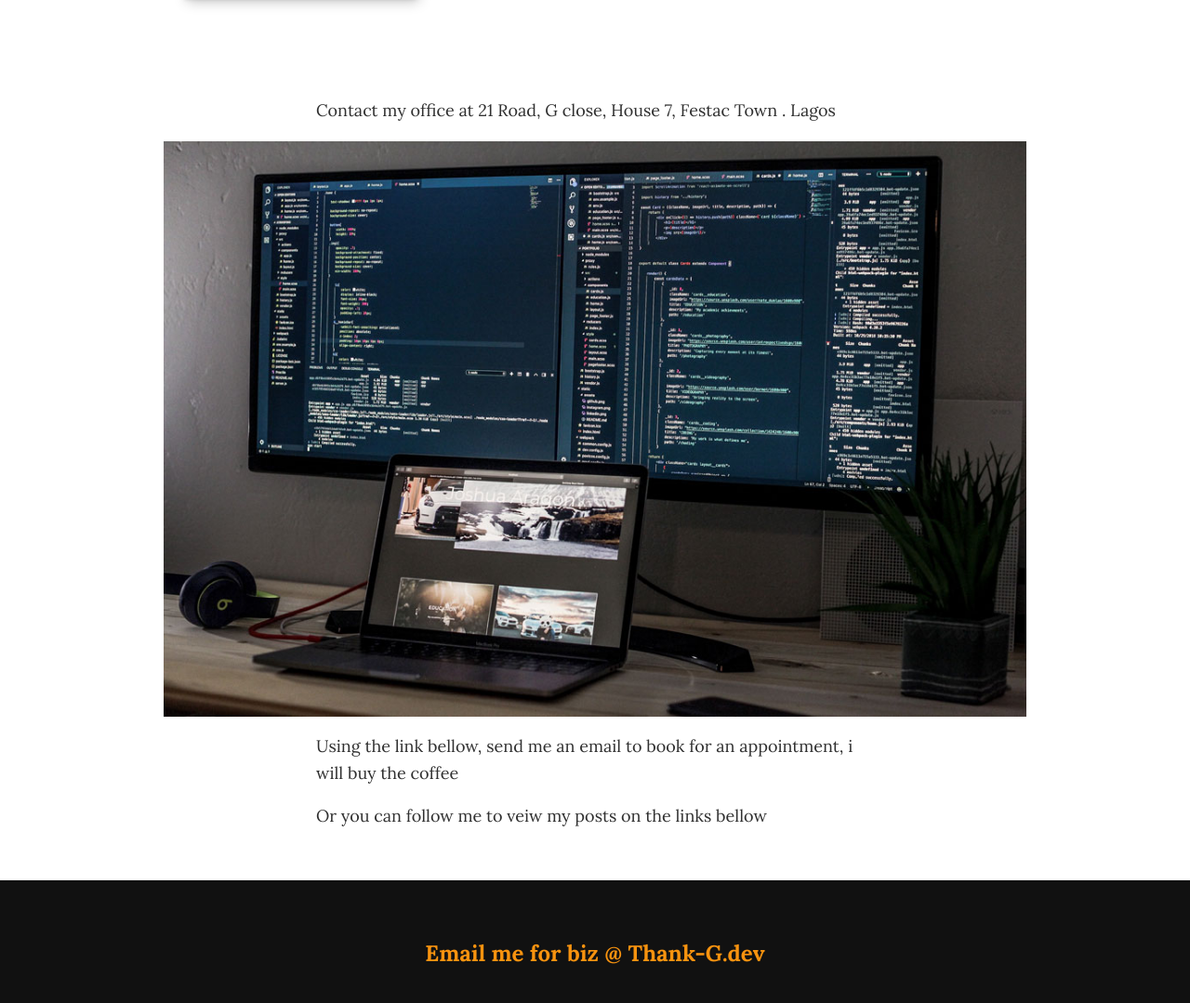
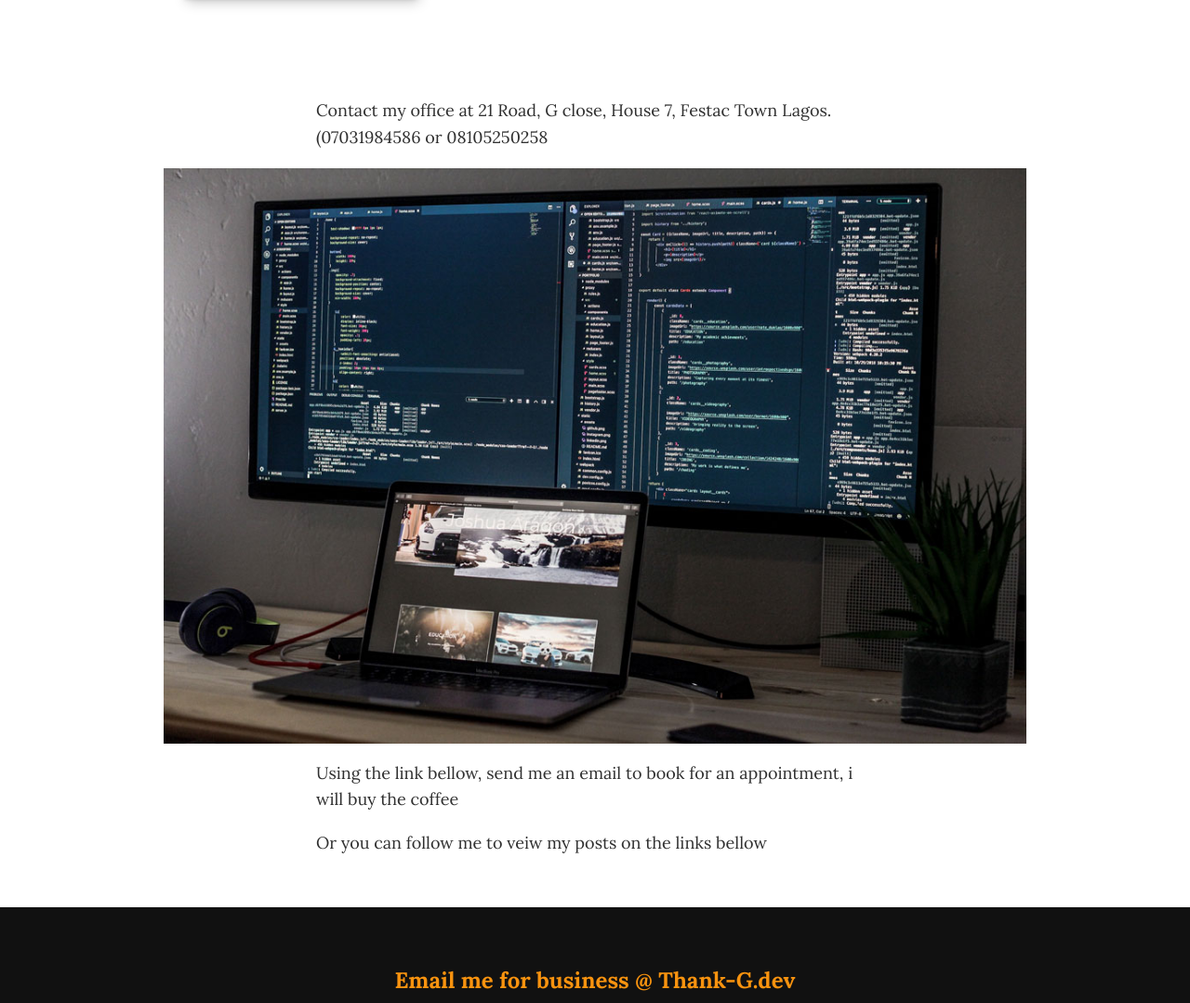
Before and after one commit to Thank-G/Thank-G-port, a plain HTML site: page portfolio-item11.html in a window 1280 px wide. Shown: the part 379-1458 px from the top of the page at 93% size. Drawn offline with nearby package versions, Linux system fonts and the light colour scheme.

Commit message:
Little adjustments on the pages

```diff
--- a/portfolio-item11.html
+++ b/portfolio-item11.html
@@ -38,7 +38,7 @@
         </section>
 
         <div class="portfolio-item-individual">
-            <p>Contact my office at 21 Road, G close, House 7, Festac Town . Lagos</p>
+            <p>Contact my office at 21 Road, G close, House 7, Festac Town Lagos. (07031984586 or 08105250258</p>
             <img src="img/image_1.jpg" alt="">
             <p>Using the link bellow, send me an email to book for an appointment, i will buy the coffee</p>
             <p>Or you can follow me to veiw my posts on the links bellow</p>
@@ -48,7 +48,7 @@
         <!-- Footer -->
         <footer class="footer">
     <!-- email address -->
-    <a href="mailto:thankgodbereonwu2010@gmail.com" class="footer__link">Email me for biz @ Thank-G.dev</a>
+    <a href="mailto:thankgodbereonwu2010@gmail.com" class="footer__link">Email me for business @ Thank-G.dev</a>
             <ul class="social-list">
                 <li class="social-list__item">
                     <a class="social-list__link" href="https://github.com/Thank-G">
```
Also changed, not shown: portfolio-item1.html (+1 -1 lines), portfolio-item10.html (+1 -1 lines), portfolio-item2.html (+1 -1 lines), portfolio-item5.html (+1 -1 lines), portfolio-item6.html (+1 -1 lines), portfolio-item7.html (+1 -1 lines), portfolio-item9.html (+1 -1 lines).
